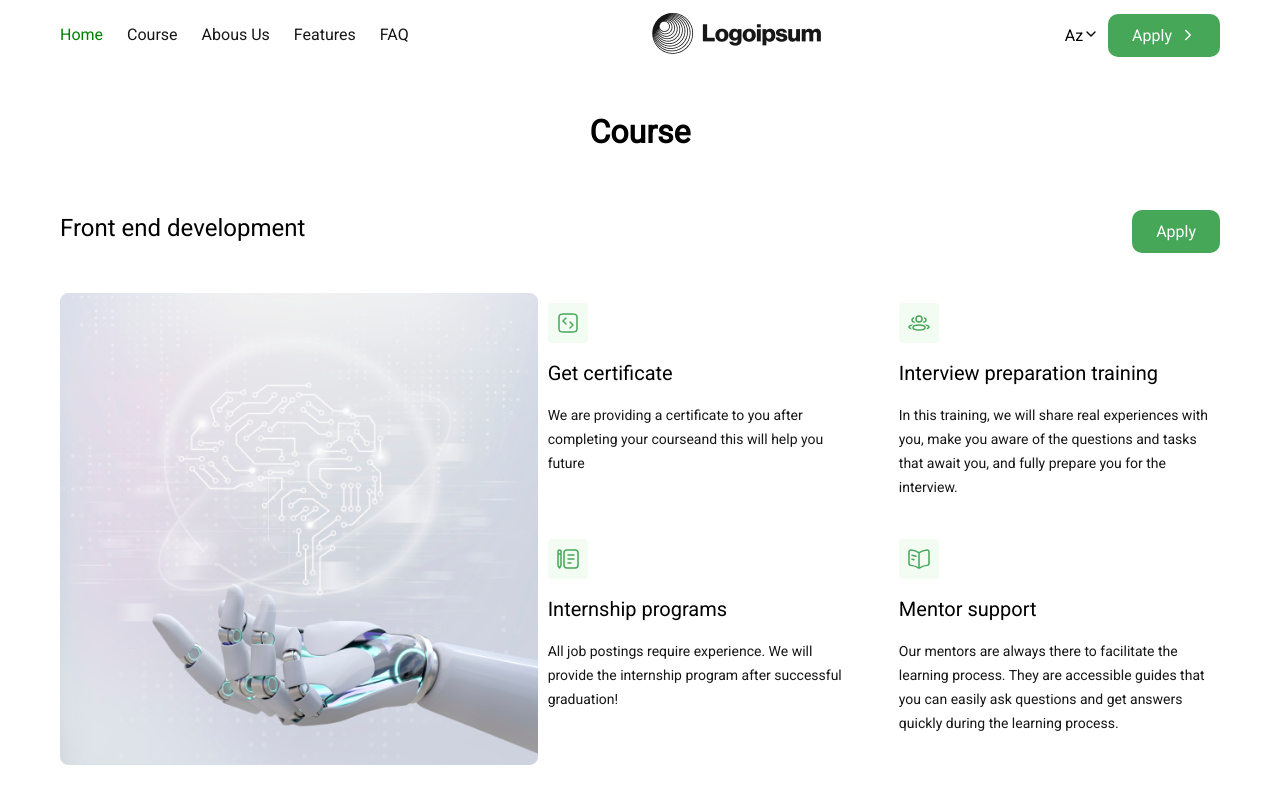
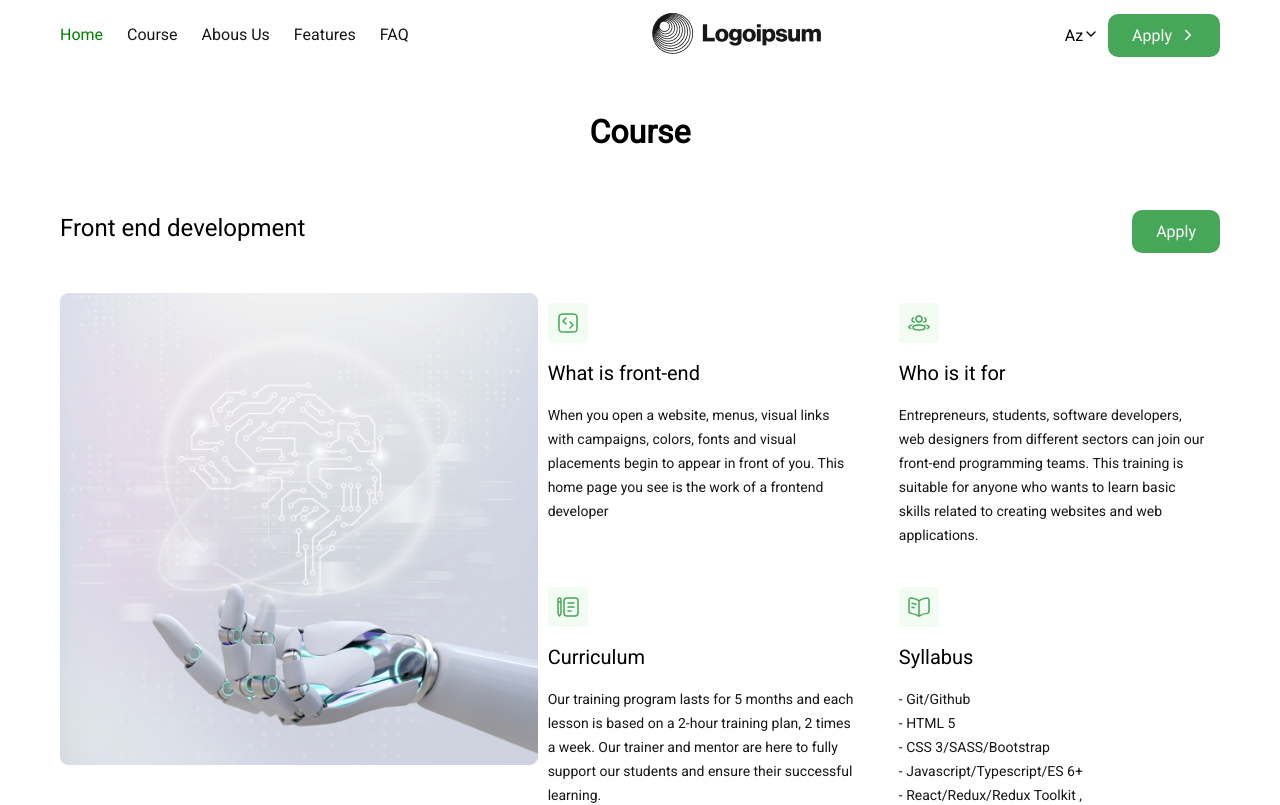
Before and after one commit to RamazanovRakif/edu_tech, a Next.js app: page / in a window 1280 px wide. Shown: the top 805 px of the page. Built offline with nearby package versions, Linux system fonts and the light colour scheme.

Commit message:
fix minor bugs

```diff
--- a/src/components/common/CourseCards/CourseCardItem.tsx
+++ b/src/components/common/CourseCards/CourseCardItem.tsx
@@ -3,14 +3,16 @@ import styles from "./course-cards.module.scss";
 import Image from "next/image";
 
 const CardItem = ({ item }: any) => {
-  console.log({ item });
   return (
     <div className={styles.card} key={item?.id}>
       <div className={styles.card_img}>
         <Image src={item.img} alt={item?.title} />
       </div>
       <h2 className={styles.card_title}>{item?.title}</h2>
-      <p className={styles.card_text}>{item?.text}</p>
+      <div
+        className={styles.card_text}
+        dangerouslySetInnerHTML={{ __html: item.text }}
+      />
     </div>
   );
 };
--- a/src/components/common/CourseCards/CourseCards.tsx
+++ b/src/components/common/CourseCards/CourseCards.tsx
@@ -14,29 +14,44 @@ const CourseCards = () => {
   const data = [
     {
       id: 1,
-      title: "Get certificate",
+      title: "What is front-end",
       img: codeIcon,
-      text: "We are providing a certificate to you after completing your courseand this will help you future",
+      text: " When you open a website, menus, visual links with campaigns, colors, fonts and visual placements begin to appear in front of you. This home page you see is the work of a frontend developer",
     },
     {
       id: 2,
       img: userIcon,
-      title: "Interview preparation training",
-      text: "In this training, we will share real experiences with you, make you aware of the questions and tasks that await you, and fully prepare you for the interview.",
+      title: "Who is it for",
+      text: "Entrepreneurs, students, software developers, web designers from different sectors can join our front-end programming teams. This training is suitable for anyone who wants to learn basic skills related to creating websites and web applications.",
     },
     {
       id: 3,
       img: curriculumIcon,
-      title: "Internship programs",
-      text: "All job postings require experience. We will provide the internship program after successful graduation!",
+      title: "Curriculum",
+      text: "Our training program lasts for 5 months and each lesson is based on a 2-hour training plan, 2 times a week. Our trainer and mentor are here to fully support our students and ensure their successful learning.",
     },
     {
       id: 4,
       img: syllabusIcon,
-      title: "Mentor support",
-      text: "Our mentors are always there to facilitate  the learning process. They are accessible guides that you can easily ask questions and get answers quickly during the learning process.",
+      title: "Syllabus",
+      text: ` - Git/Github
+      </br>
+              - HTML 5
+      </br>
+
+              - CSS 3/SASS/Bootstrap
+      </br>
+
+              - Javascript/Typescript/ES 6+
+      </br>
+
+              - React/Redux/Redux Toolkit ,
+      </br>
+      - Next JS (bonus)
+       `,
     },
   ];
+
   return (
     <div className="container">
       <section className="section">
--- a/src/components/common/Footer/Footer.tsx
+++ b/src/components/common/Footer/Footer.tsx
@@ -1,34 +1,33 @@
 import React from "react";
-import styles from "./footer.module.scss";
 import Link from "next/link";
 
-import { AiOutlineCopyrightCircle } from "react-icons/ai";
-import { BsInstagram } from "react-icons/bs";
-import { ImFacebook, ImWhatsapp, ImLinkedin } from "react-icons/im";
+import { AiFillInstagram, AiOutlineCopyrightCircle } from "react-icons/ai";
+import { FaFacebookF, FaLinkedinIn } from "react-icons/fa";
+import { RiWhatsappFill } from "react-icons/ri";
 
-
+import styles from "./footer.module.scss";
 
 const Footer = () => {
   const footerMenuData = [
     {
       id: 1,
       href: "/",
-      icon: <BsInstagram />,
+      icon: <AiFillInstagram />,
     },
     {
       id: 2,
       href: "/",
-      icon: <ImFacebook />,
+      icon: <FaFacebookF />,
     },
     {
       id: 3,
       href: "/",
-      icon: <ImLinkedin />,
+      icon: <FaLinkedinIn />,
     },
     {
       id: 4,
       href: "/",
-      icon: <ImWhatsapp />,
+      icon: <RiWhatsappFill />,
     },
   ];
   return (
--- a/src/components/common/Footer/footer.module.scss
+++ b/src/components/common/Footer/footer.module.scss
@@ -2,8 +2,8 @@
 @import "../../../styles/function";
 
 .footer {
-  padding: 30px 0;
-  background-color: #0d251b;
+  padding: 50px 0;
+  background-color: #f3f3f3;
 
   &_content {
     @include d-flex(flex, space-between, center, _);
@@ -11,7 +11,6 @@
       flex-direction: column;
       gap: 20px;
     }
-    color: #dff3df;
 
     .footer_menu {
       @include d-flex(flex, space-between, center, 30px);
@@ -20,7 +19,7 @@
         font-size: px-to-rem(24px);
 
         a {
-          color: #fff;
+          color: #000;
         }
       }
     }
--- a/src/components/common/Header/Header.tsx
+++ b/src/components/common/Header/Header.tsx
@@ -106,7 +106,7 @@ const Header = () => {
                 </div>
               </div>
 
-              <div className={styles.mobile_menu}>
+              <div className={styles.mobile_menu_icon}>
                 <AiOutlineMenu />
               </div>
             </nav>
--- a/src/components/common/Header/header.module.scss
+++ b/src/components/common/Header/header.module.scss
@@ -8,8 +8,9 @@
   z-index: 1000;
 }
 
-.mobile_menu {
+.mobile_menu_icon {
   display: none;
+  font-size: 28px;
 }
 
 .sticky {
@@ -62,7 +63,7 @@
   .header {
     position: relative;
   }
-  .mobile_menu {
+  .mobile_menu_icon {
     display: block;
   }
 
```
Also changed, not shown: src/components/common/MainSection/MainSection.tsx (added, +16 -0 lines), src/components/common/MainSection/main-section.module.scss (added).
